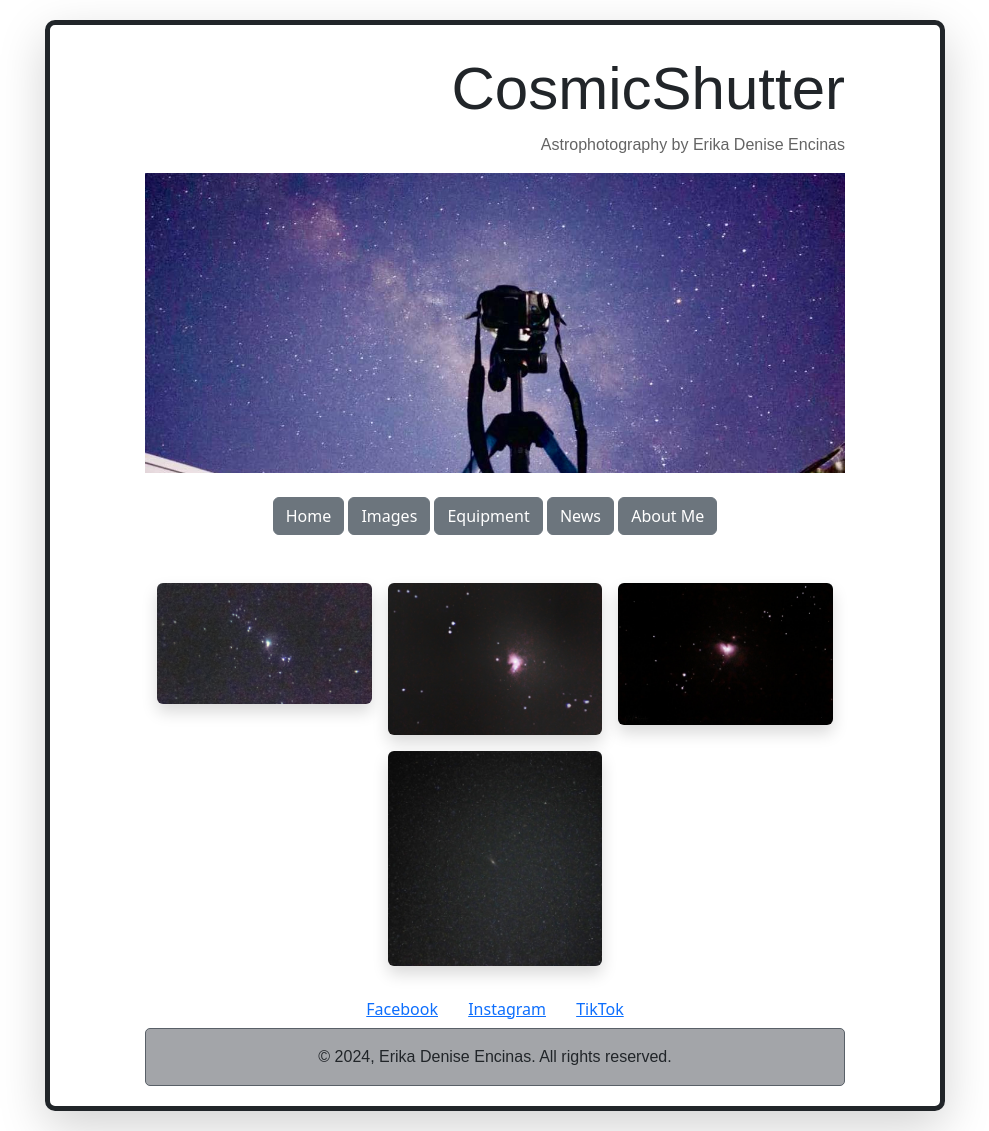
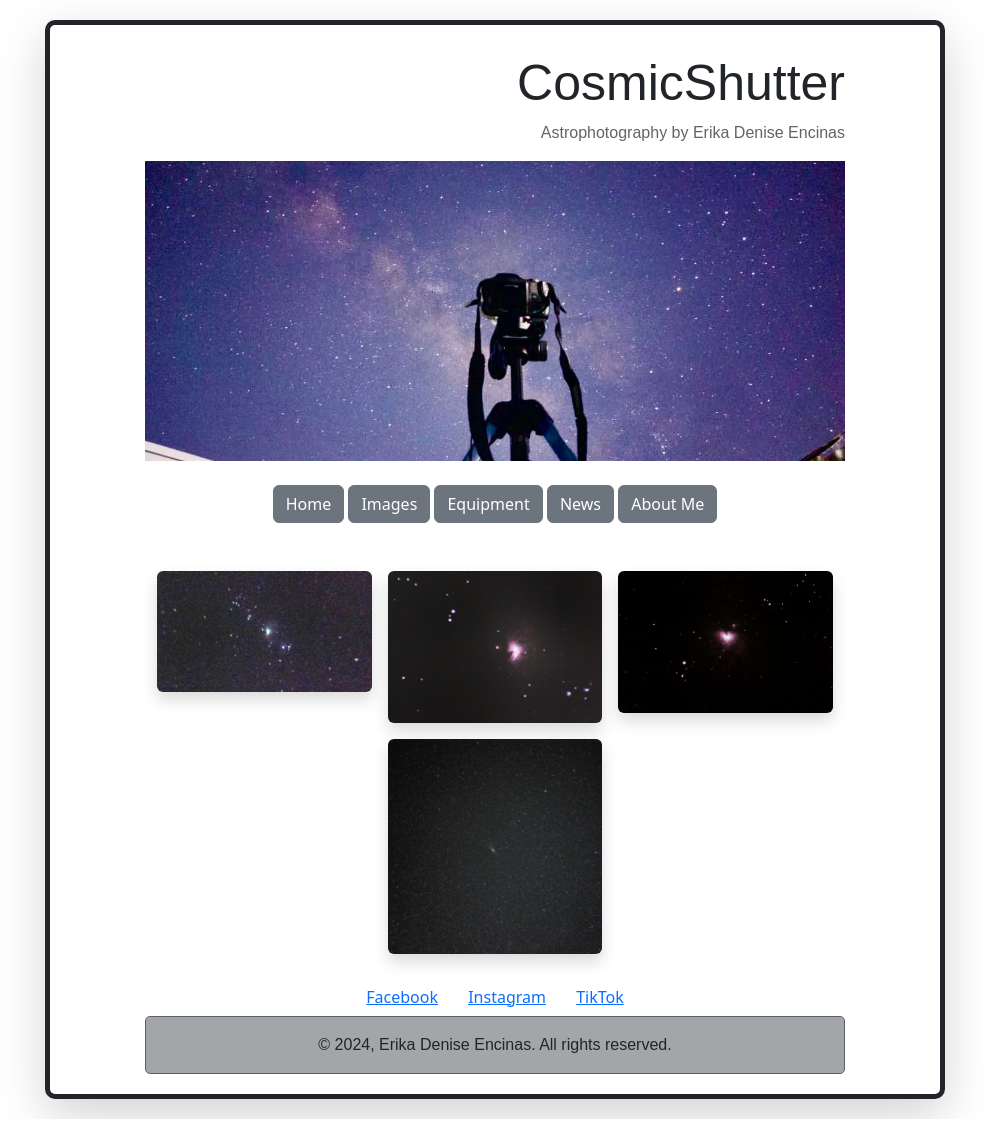
Before and after one commit to astrodenise/astrophotography-website, a Flask app: page /dso in a window 1280 px wide. Shown: the whole page, without its empty margins (145-1134 px from the left). Run offline with Flask 3, Linux system fonts and the light colour scheme.

Commit message:
change the font size of the title

```diff
--- a/templates/about.html
+++ b/templates/about.html
@@ -18,7 +18,7 @@
         <style>
             h1 {
                 text-align: right;
-                font-size: 60px;
+                font-size: 50px;
                 font-family: Arial;
             }
 
--- a/templates/comets.html
+++ b/templates/comets.html
@@ -18,7 +18,7 @@
         <style>
             h1 {
                 text-align: right;
-                font-size: 60px;
+                font-size: 50px;
                 font-family: Arial;
             }
 
--- a/templates/dso.html
+++ b/templates/dso.html
@@ -18,7 +18,7 @@
         <style>
             h1 {
                 text-align: right;
-                font-size: 60px;
+                font-size: 50px;
                 font-family: Arial;
             }
 
--- a/templates/eclipse.html
+++ b/templates/eclipse.html
@@ -18,7 +18,7 @@
         <style>
             h1 {
                 text-align: right;
-                font-size: 60px;
+                font-size: 50px;
                 font-family: Arial;
             }
 
--- a/templates/equipment.html
+++ b/templates/equipment.html
@@ -18,7 +18,7 @@
         <style>
             h1 {
                 text-align: right;
-                font-size: 60px;
+                font-size: 50px;
                 font-family: Arial;
             }
 
--- a/templates/images.html
+++ b/templates/images.html
@@ -18,7 +18,7 @@
         <style>
             h1 {
                 text-align: right;
-                font-size: 60px;
+                font-size: 50px;
                 font-family: Arial;
             }
 
--- a/templates/milkyway.html
+++ b/templates/milkyway.html
@@ -18,7 +18,7 @@
         <style>
             h1 {
                 text-align: right;
-                font-size: 60px;
+                font-size: 50px;
                 font-family: Arial;
             }
 
--- a/templates/moon.html
+++ b/templates/moon.html
@@ -18,7 +18,7 @@
         <style>
             h1 {
                 text-align: right;
-                font-size: 60px;
+                font-size: 50px;
                 font-family: Arial;
             }
 
--- a/templates/news.html
+++ b/templates/news.html
@@ -18,7 +18,7 @@
         <style>
             h1 {
                 text-align: right;
-                font-size: 60px;
+                font-size: 50px;
                 font-family: Arial;
             }
 
--- a/templates/planets.html
+++ b/templates/planets.html
@@ -18,7 +18,7 @@
         <style>
             h1 {
                 text-align: right;
-                font-size: 60px;
+                font-size: 50px;
                 font-family: Arial;
             }
 
```
